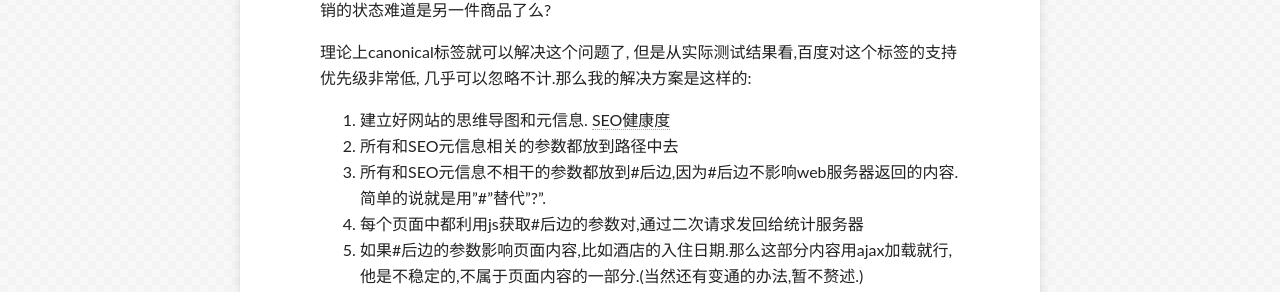
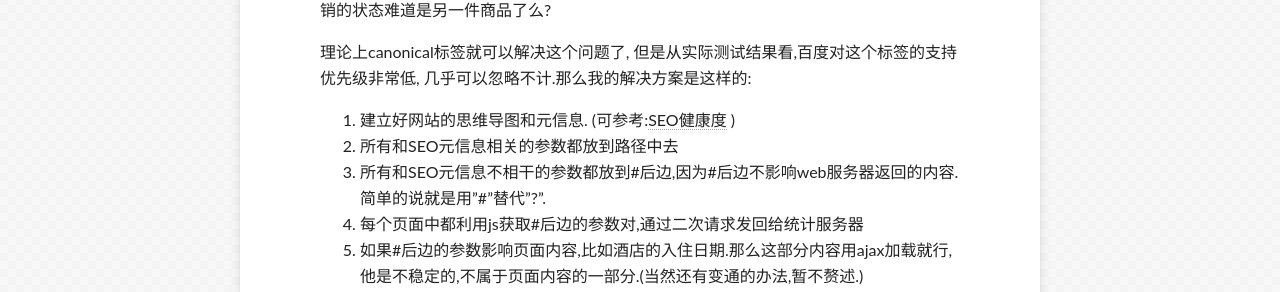
Before and after one commit to apyixiang/apyixiang.github.io, a Jekyll site: the page built from _posts/2015-06-09-avoid-url-repeated-index.markdown, in a window 1280 px wide and 900 px high, scrolled down 1013 px. Shown: the part 150-442 px from the top of the window. Built offline with Jekyll 4.4.1, drawn with Linux system fonts in a browser that asks for light colours; some web fonts are replaced; Markdown is read by kramdown in place of the engine named in the settings; comment, search, counter and statistics services are not loaded.

Commit message:
tiny fix

```diff
--- a/_posts/2015-06-09-avoid-url-repeated-index.markdown
+++ b/_posts/2015-06-09-avoid-url-repeated-index.markdown
@@ -34,7 +34,7 @@ URL参数
 
 理论上canonical标签就可以解决这个问题了, 但是从实际测试结果看,百度对这个标签的支持优先级非常低, 几乎可以忽略不计.那么我的解决方案是这样的:
 
-1. 建立好网站的思维导图和元信息. [SEO健康度](/seo-specs/)
+1. 建立好网站的思维导图和元信息. (可参考:[SEO健康度](/seo-specs/) )
 1. 所有和SEO元信息相关的参数都放到路径中去
 1. 所有和SEO元信息不相干的参数都放到#后边,因为#后边不影响web服务器返回的内容.简单的说就是用"#"替代"?".
 1. 每个页面中都利用js获取#后边的参数对,通过二次请求发回给统计服务器
```
